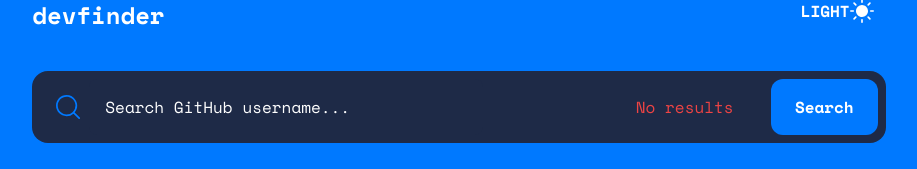
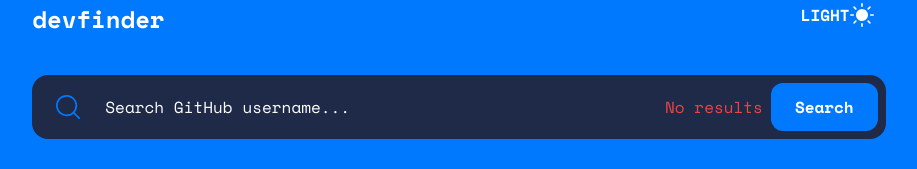
Before and after one commit to MaxAnderberg/devfinder, a React app: page / in a window 1280 px wide. Shown: the part 133-302 px from the top of the page, without its empty margins (181-1098 px from the left). Built offline with nearby package versions, Linux system fonts and the light colour scheme; the HTML template or start-up script is replaced by a standard one.

Commit message:
moved components into form, connected button

```diff
--- a/src/components/SearchBar/SearchBar.tsx
+++ b/src/components/SearchBar/SearchBar.tsx
@@ -17,7 +17,10 @@ const SearchBar = (props: any) => {
 
   return (
     <div className="flex justify-between bg-[#1E2A47] w-full rounded-2xl">
-      <form onSubmit={handleSearch} className="flex m-2 w-1/2 ml-6">
+      <form
+        onSubmit={handleSearch}
+        className="flex flex-row items-center justify-between ml-6 w-full"
+      >
         <img src={SearchIcon} className="m-auto" alt="a magnifyier" />
         <input
           className="rounded-lg ml-2 p-4 border-0  w-full placeholder-white bg-[#1E2A47] text-white focus:ring-0 focus:outline-none"
@@ -26,17 +29,20 @@ const SearchBar = (props: any) => {
           onChange={handleInputChange}
           value={searchText}
         />
-      </form>
         {props.foundSearch ? (
           <p></p>
         ) : (
-        <div className="flex justify-end items-center w-1/4">
+          <div className="flex justify-end items-center w-1/3">
             <p className="text-red-500">No results</p>
           </div>
         )}
-      <button className="bg-primary-blue px-6 rounded-xl text-white m-2 font-bold">
+        <button
+          type="submit"
+          className="bg-primary-blue px-6 py-3 rounded-xl text-white m-2 font-bold"
+        >
           Search
         </button>
+      </form>
     </div>
   );
 };
```
Lines whose indentation alone changed are shown as unchanged.
